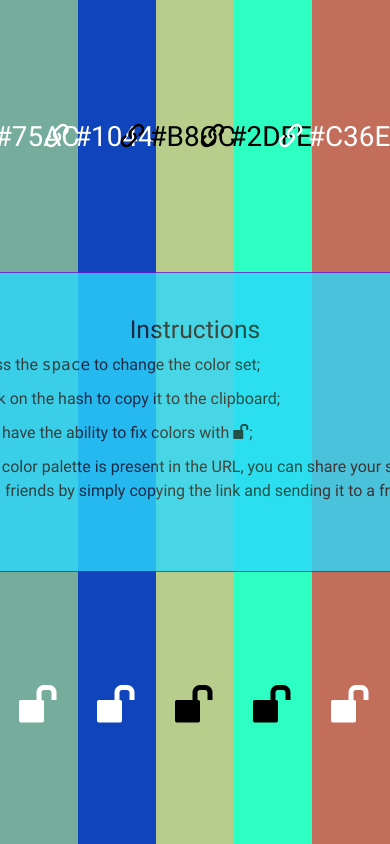
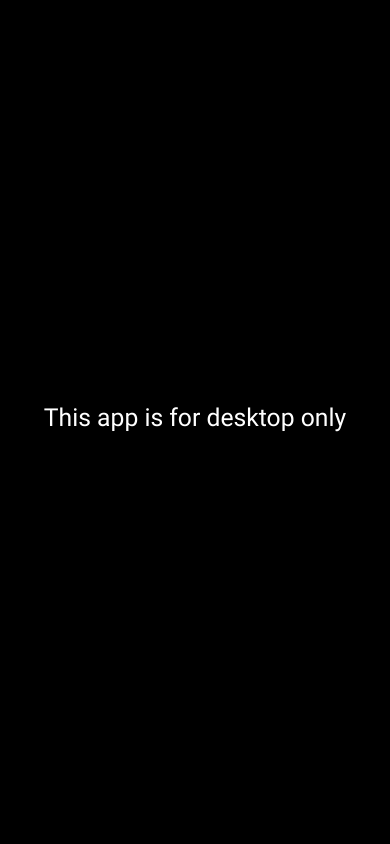
Before and after one commit to DmitriyHloshkin/colors, a website: page src/index.html in a window 390 px wide. Shown: the top 844 px of the page. Drawn offline with Linux system fonts and the light colour scheme; files that its build step writes are made by us from their sources; files whose address does not match are found by name.

Commit message:
add blocking-screen for non desctop versions

```diff
--- a/src/index.html
+++ b/src/index.html
@@ -115,6 +115,10 @@
         </div>
     </div>
 
+    <div class="blocking-screen">
+        <h2 class="blocking-screen__text">This app is for desktop only</h2>
+    </div>
+
 </body>
 
 </html>
--- a/src/sass/base.scss
+++ b/src/sass/base.scss
@@ -12,5 +12,29 @@
     justify-content:flex-start;
 }
 
+.blocking-screen {
+    display: none;
+    top: 0;
+    bottom: 0;
+    left: 0;
+    right: 0;
+    background-color: black;
+    position: absolute;
+
+
+    &__text {
+        color: white;
+    }
+}
+
 @import 'blocks/color/color';
 @import 'blocks/modal/modal';
+
+
+@media (max-width: 1023px) {
+    .blocking-screen {
+        display: flex;
+        justify-content: center;
+        align-items: center;
+    }
+}
```
Also changed, not shown: dist/css/style.min.css, dist/index.html.
